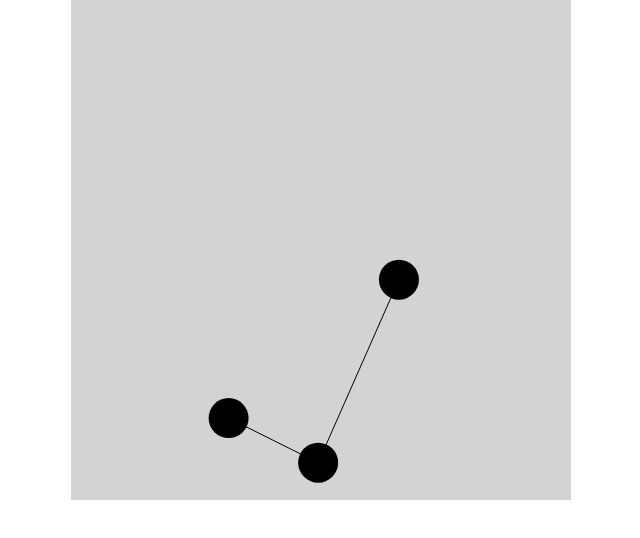
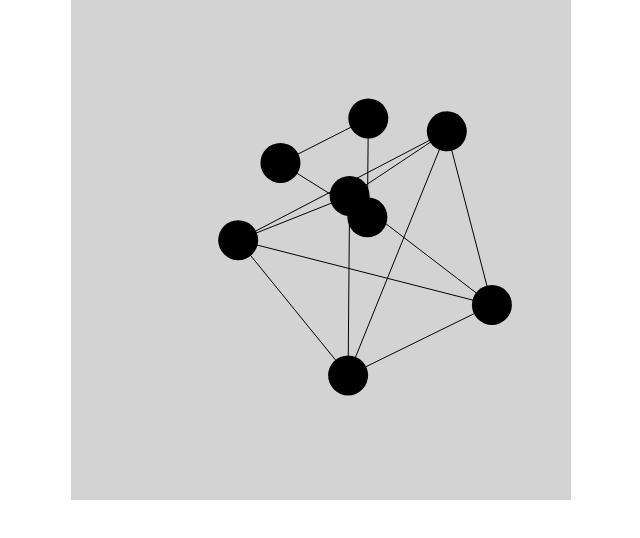
Before and after one commit to andypea/simple-graph, a React (Create React App) app: page / in a window 1280 px wide. Shown: the top 538 px of the page, without its empty margins (319-959 px from the left). Built offline with nearby package versions, Linux system fonts and the light colour scheme.

Commit message:
Make the default graph more complex.

```diff
--- a/src/App.js
+++ b/src/App.js
@@ -4,21 +4,39 @@ import { useState, useEffect, useRef } from 'react';
 function App() {
   return (
     <div className="App">
-        <SimpleGraph width="500"
-                     height="500"
-                     vertices={[
-                         {id: "One"},
-                         {id: "Two"},
-                         {id: "Three"}]}
+        <SimpleGraph
+            width="500"
+            height="500"
+            vertices={[
+                {id: "One"},
+                {id: "Two"},
+                {id: "Three"},
+                {id: "Four"},
+                {id: "Five"},
+                {id: "A"},
+                {id: "B"},
+                {id: "C"},
+            ]}
                      edges={[
-                         {id: "OneTwo", vertexA: "One", vertexB: "Two", length: 100},
+                         {id: "OneTwo", vertexA: "One", vertexB: "Two", length: 200},
+                         {id: "OneThree", vertexA: "One", vertexB: "Three", length: 200},
+                         {id: "OneFour", vertexA: "One", vertexB: "Four", length: 200},
+                         {id: "OneFive", vertexA: "One", vertexB: "Five", length: 200},
                          {id: "TwoThree", vertexA: "Two", vertexB: "Three", length: 200},
+                         {id: "TwoFour", vertexA: "Two", vertexB: "Four", length: 200},
+                         {id: "TwoFive", vertexA: "Two", vertexB: "Five", length: 200},
+                         {id: "ThreeFour", vertexA: "Three", vertexB: "Four", length: 200},
+                         {id: "ThreeFive", vertexA: "Three", vertexB: "Five", length: 200},
+                         {id: "FourFive", vertexA: "Four", vertexB: "Five", length: 200},
+                         {id: "AB", vertexA: "A", vertexB: "B", length: 100},
+                         {id: "AC", vertexA: "A", vertexB: "C", length: 100},
+                         {id: "BC", vertexA: "B", vertexB: "C", length: 100},
         ]}/>
     </div>
   );
 }
 
-const updateVerticesPositions = (oldVerticesPositions, width, height, friction, timeStep, edges) => {
+const updateVerticesPositions = (oldVerticesPositions, width, height, friction, timeStep, edges, springConstant) => {
     const forces = new Map([...oldVerticesPositions.entries()].map((entry) => [entry[0], {x: 0, y: 0}]));
 
     for (const k of oldVerticesPositions.keys()) {
@@ -36,8 +54,7 @@ const updateVerticesPositions = (oldVerticesPositions, width, height, friction,
         const vertexB = oldVerticesPositions.get(e.vertexB);
 
         const distance = Math.sqrt(Math.pow(vertexB.cx - vertexA.cx, 2) + Math.pow(vertexB.cy - vertexA.cy, 2));
-        const k = 10;
-        const forceScalar = k * (distance - e.length);
+        const forceScalar = springConstant * (distance - e.length);
 
         const forceAToB = {
             x: forceScalar * (vertexB.cx - vertexA.cx) / distance,
@@ -89,12 +106,13 @@ function SimpleGraph(props) {
 
     const timeStep = 0.005;
     const friction = 10;
+    const springConstant = 10;
 
     useEffect(() => {
         let frameId = null;
 
         function onFrame() {
-            setVerticesPositions((oldVerticesPositions) => updateVerticesPositions(oldVerticesPositions, props.width, props.height, friction, timeStep, props.edges));
+            setVerticesPositions((oldVerticesPositions) => updateVerticesPositions(oldVerticesPositions, props.width, props.height, friction, timeStep, props.edges, springConstant));
 
             frameId = requestAnimationFrame(onFrame);
         }
```
